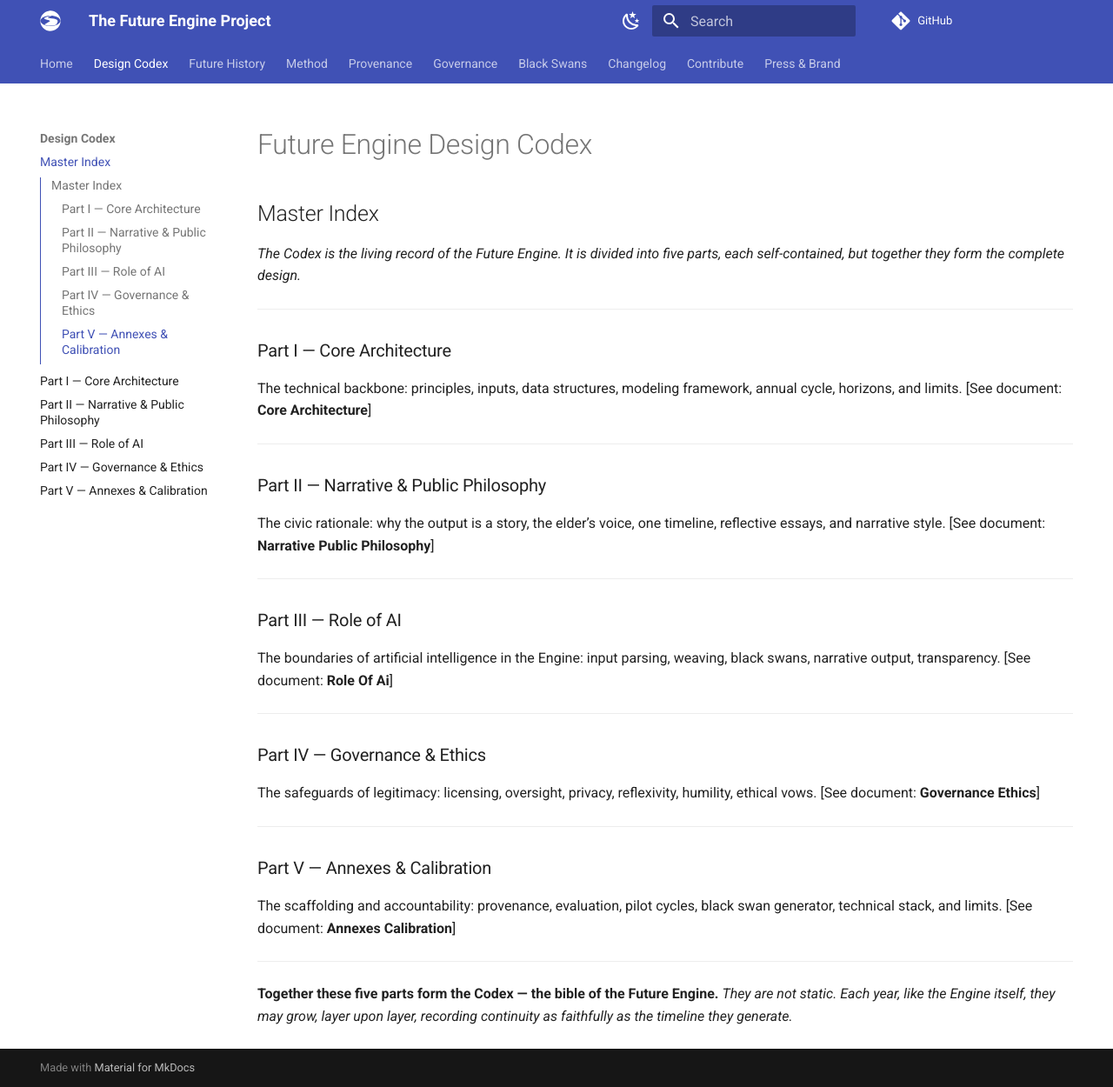
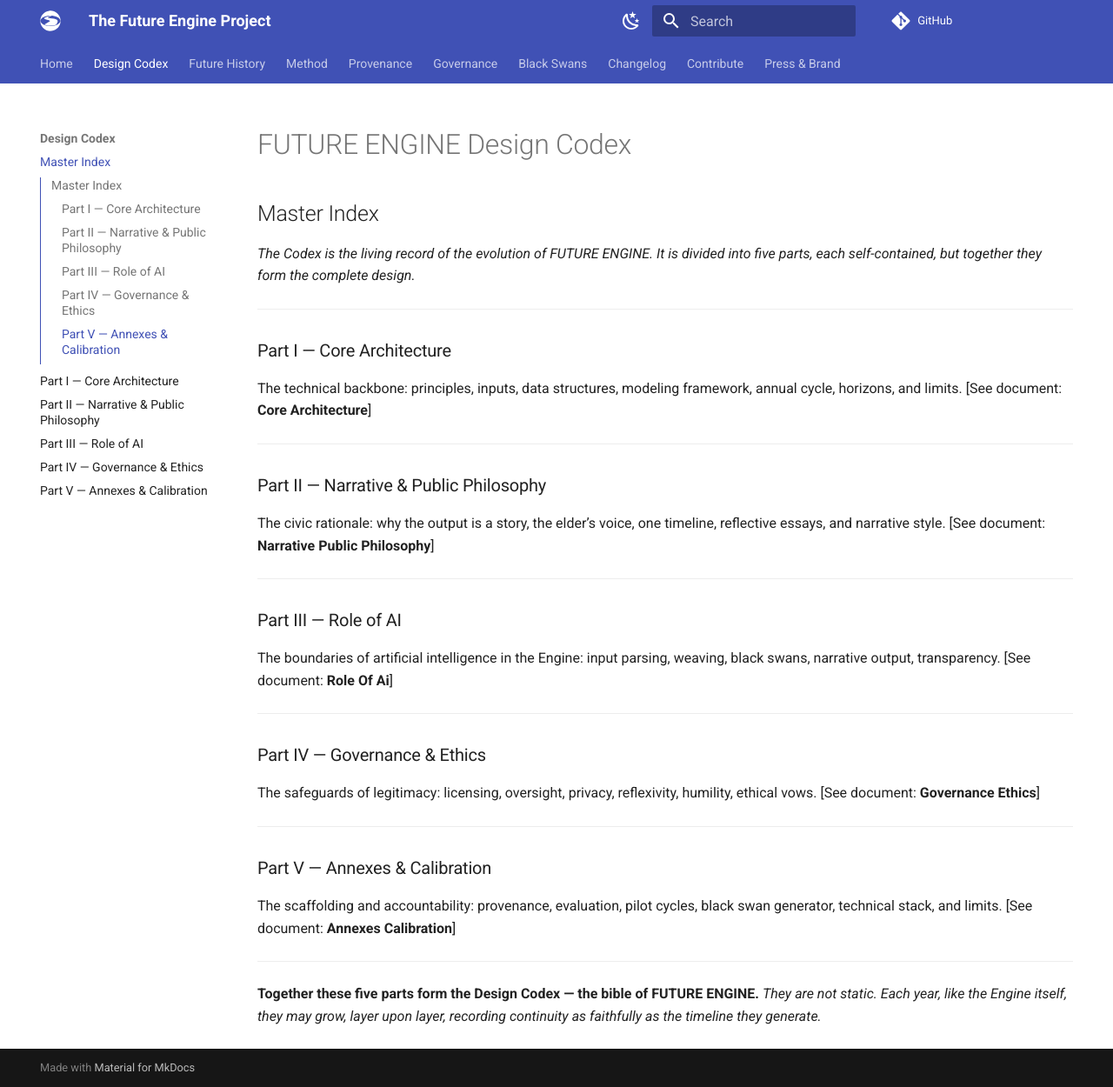
Before and after one commit to auroch-forge/future-engine-project, an MkDocs documentation site: the page built from docs/codex/index.md, in a window 1280 px wide and 1250 px high. Shown: the whole window at 87% size. Built offline with MkDocs 1.6.1 and Material for MkDocs 9.7.7, drawn with Linux system fonts in a browser that asks for light colours; comment, search, counter and statistics services are not loaded.

Commit message:
Signed-off-by: Auroch Forge <auroch.forge@gmail.com>

```diff
--- a/docs/codex/index.md
+++ b/docs/codex/index.md
@@ -1,8 +1,8 @@
-# Future Engine Design Codex
+# FUTURE ENGINE Design Codex
 
 ## Master Index
 
-*The Codex is the living record of the Future Engine. It is divided into five parts, each self-contained, but together they form the complete design.*
+*The Codex is the living record of the evolution of FUTURE ENGINE. It is divided into five parts, each self-contained, but together they form the complete design.*
 
 ---
 
@@ -41,5 +41,5 @@ The scaffolding and accountability: provenance, evaluation, pilot cycles, black
 
 ---
 
-**Together these five parts form the Codex — the bible of the Future Engine.**
+**Together these five parts form the Design Codex — the bible of FUTURE ENGINE.**
 *They are not static. Each year, like the Engine itself, they may grow, layer upon layer, recording continuity as faithfully as the timeline they generate.*
```
Also changed, not shown: docs/codex/governance-ethics.md (+1 -1 lines), docs/codex/narrative-public-philosophy.md (+1 -1 lines), docs/codex/role-of-ai.md (+1 -1 lines), docs/governance/principles.md (+1 -1 lines), docs/index.md (+3 -3 lines).
